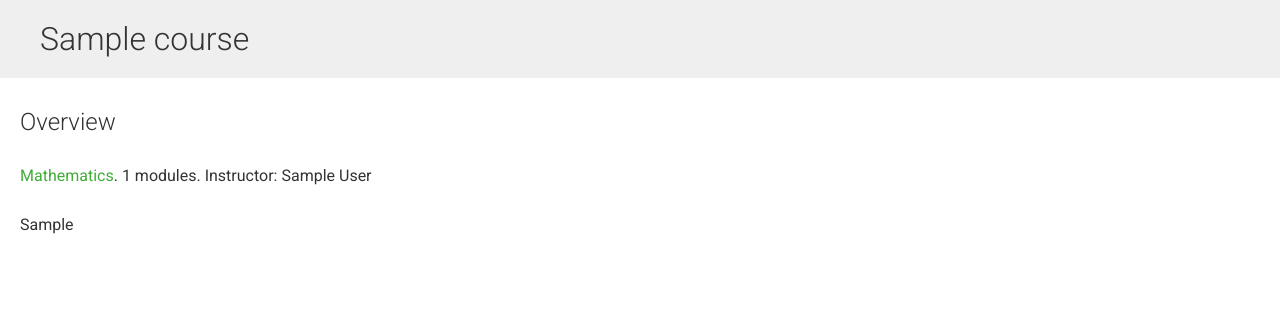
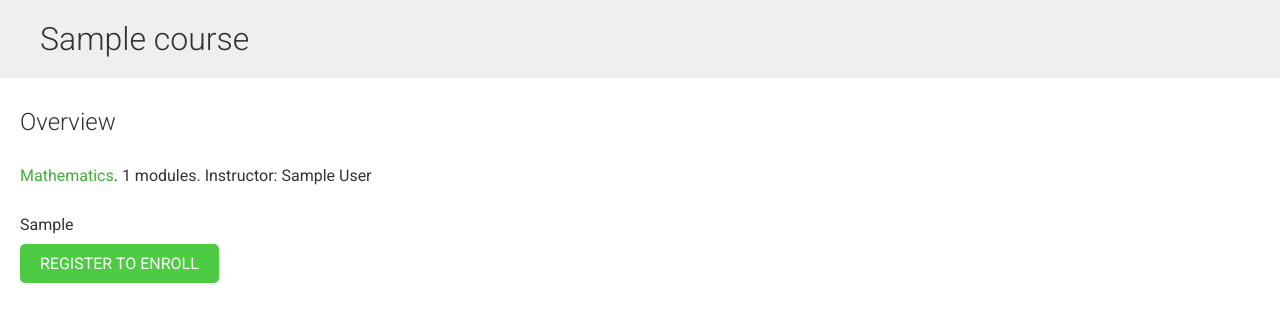
Before and after one commit to meenphilip/educa, a Django app: a page that uses courses/templates/courses/course/detail.html in a window 1280 px wide. Shown: the part 54-376 px from the top of the page. Run offline with Django 5.2, Linux system fonts and the light colour scheme; data comes from the database, SQL or seed files in the repository; tables that the repository leaves empty hold one stand-in row (values such as "Sample post").

Commit message:
Enrolling on courses

```diff
--- a/courses/models.py
+++ b/courses/models.py
@@ -25,6 +25,7 @@ class Course(models.Model):
     subject = models.ForeignKey(
         Subject, related_name="courses", on_delete=models.CASCADE
     )
+    students = models.ManyToManyField(User, related_name="courses_joined", blank=True)
     title = models.CharField(max_length=255)
     slug = models.SlugField(max_length=255, unique=True)
     overview = models.TextField()
--- a/courses/templates/courses/course/detail.html
+++ b/courses/templates/courses/course/detail.html
@@ -20,6 +20,18 @@
         Instructor: {{ object.owner.get_full_name }}
       </p>
       {{ object.overview|linebreaks }}
+
+      {% if request.user.is_authenticated %}
+        <form action="{% url 'student_enroll_course' %}" method="post">
+          {{ enroll_form }}
+          {% csrf_token %}
+          <input type="submit" value="Enroll now">
+        </form>
+      {% else %}
+        <a href="{% url 'student_registration' %}" class="button">
+          Register to enroll
+        </a>
+      {% endif %}
     </div>
   {% endwith %}
 {% endblock %}
--- a/courses/views.py
+++ b/courses/views.py
@@ -11,6 +11,7 @@ from django.db.models import Count
 from django.apps import apps
 from .forms import ModuleFormSet
 from .models import Course, Module, Content, Subject
+from students.forms import CourseEnrollForm
 
 
 # Creating class-based views
@@ -191,3 +192,8 @@ class CourseListView(TemplateResponseMixin, View):
 class CourseDetailView(DetailView):
     model = Course
     template_name = "courses/course/detail.html"
+
+    def get_context_data(self, **kwargs):
+        context = super().get_context_data(**kwargs)
+        context["enroll_form"] = CourseEnrollForm(initial={"course": self.object})
+        return context
--- /dev/null
+++ b/students/forms.py
@@ -0,0 +1,8 @@
+from django import forms
+from courses.models import Course
+
+
+class CourseEnrollForm(forms.Form):
+    course = forms.ModelChoiceField(
+        queryset=Course.objects.all(), widget=forms.HiddenInput
+    )
--- a/students/urls.py
+++ b/students/urls.py
@@ -7,4 +7,9 @@ urlpatterns = [
         views.StudentRegistrationView.as_view(),
         name="student_registration",
     ),
+    path(
+        "enroll-course/",
+        views.StudentEnrollCourseView.as_view(),
+        name="student_enroll_course",
+    ),
 ]
```
Also changed, not shown: students/views.py (+16 -1 lines), courses/migrations/0004_course_students.py (added).
